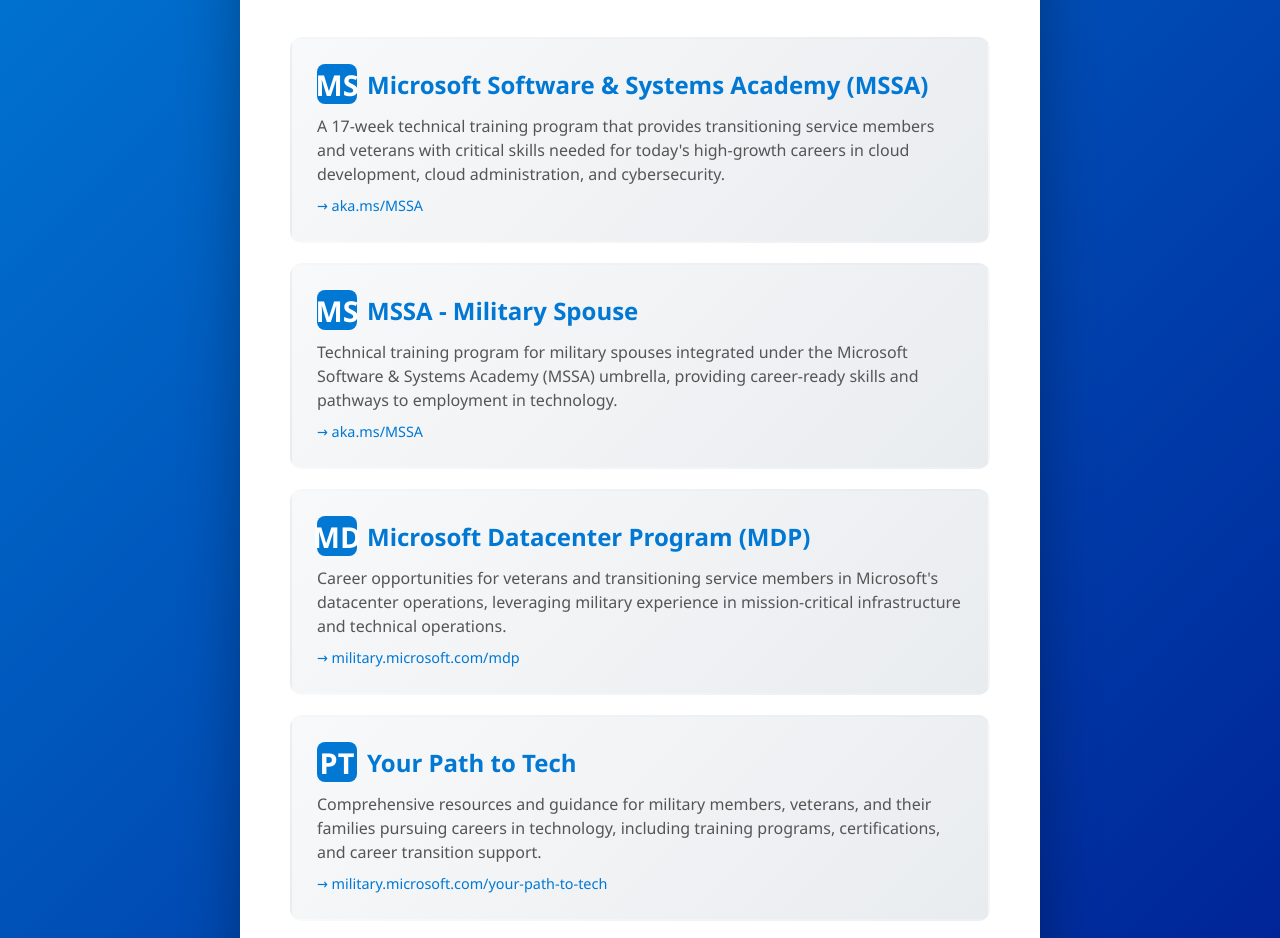
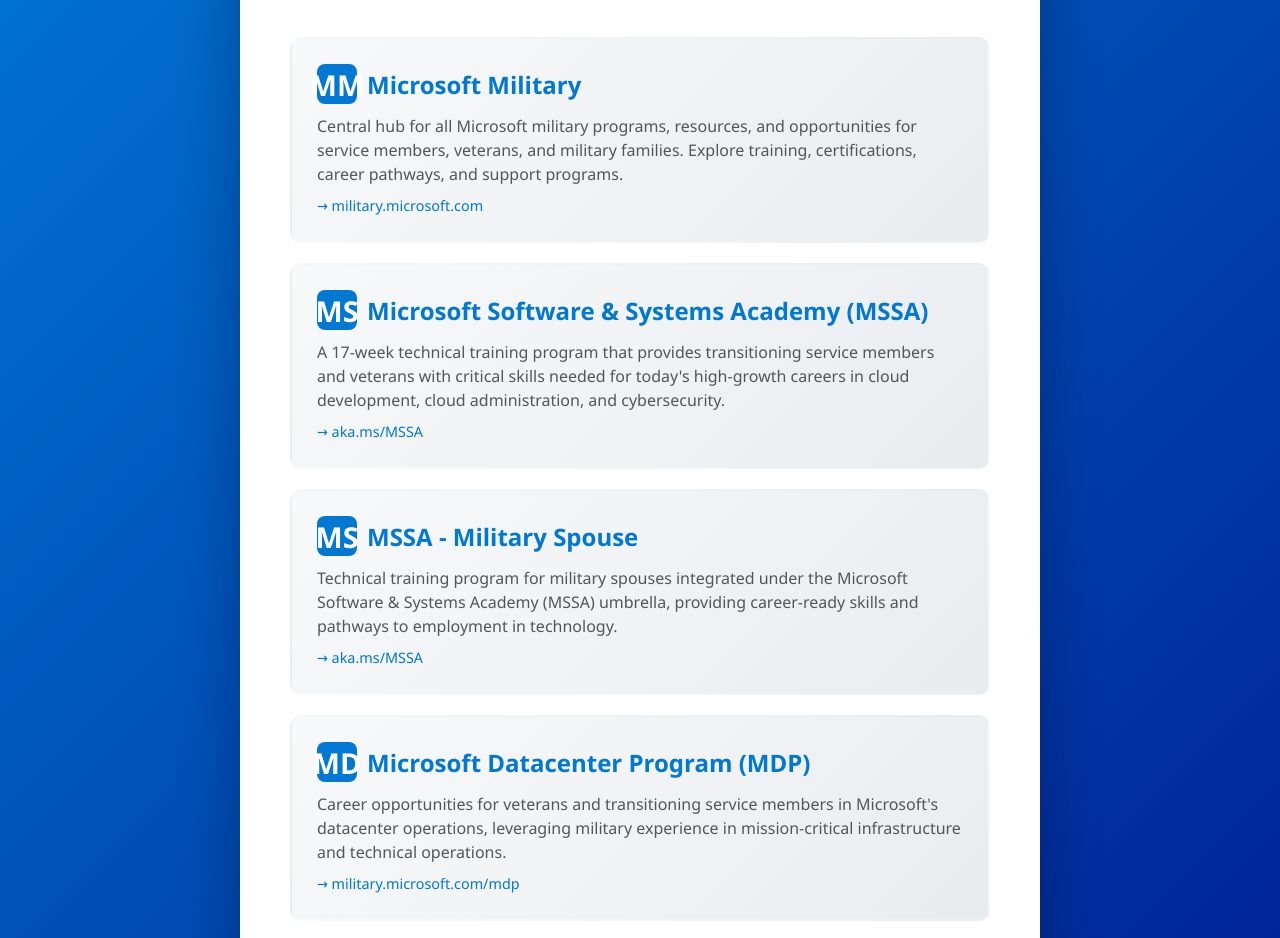
Before and after one commit to DarylsCorner/military-program-links, a plain HTML site: page index.html in a window 1280 px wide. Shown: the part 194-1132 px from the top of the page. Drawn offline with Linux system fonts and the light colour scheme.

Commit message:
Replace Your Path to Tech with Microsoft Military as first link

```diff
--- a/index.html
+++ b/index.html
@@ -168,6 +168,15 @@
         </div>
 
         <div class="programs">
+            <a href="https://military.microsoft.com/" class="program-card" target="_blank" rel="noopener noreferrer">
+                <h2>
+                    <span class="icon">MM</span>
+                    Microsoft Military
+                </h2>
+                <p>Central hub for all Microsoft military programs, resources, and opportunities for service members, veterans, and military families. Explore training, certifications, career pathways, and support programs.</p>
+                <span class="link-url">→ military.microsoft.com</span>
+            </a>
+
             <a href="https://aka.ms/MSSA" class="program-card" target="_blank" rel="noopener noreferrer">
                 <h2>
                     <span class="icon">MS</span>
@@ -195,15 +204,6 @@
                 <span class="link-url">→ military.microsoft.com/mdp</span>
             </a>
 
-            <a href="https://military.microsoft.com/your-path-to-tech/" class="program-card" target="_blank" rel="noopener noreferrer">
-                <h2>
-                    <span class="icon">PT</span>
-                    Your Path to Tech
-                </h2>
-                <p>Comprehensive resources and guidance for military members, veterans, and their families pursuing careers in technology, including training programs, certifications, and career transition support.</p>
-                <span class="link-url">→ military.microsoft.com/your-path-to-tech</span>
-            </a>
-
             <a href="https://socialimpact.linkedin.com/programs/veterans/premiumform" class="program-card" target="_blank" rel="noopener noreferrer">
                 <h2>
                     <span class="icon">LI</span>
```
